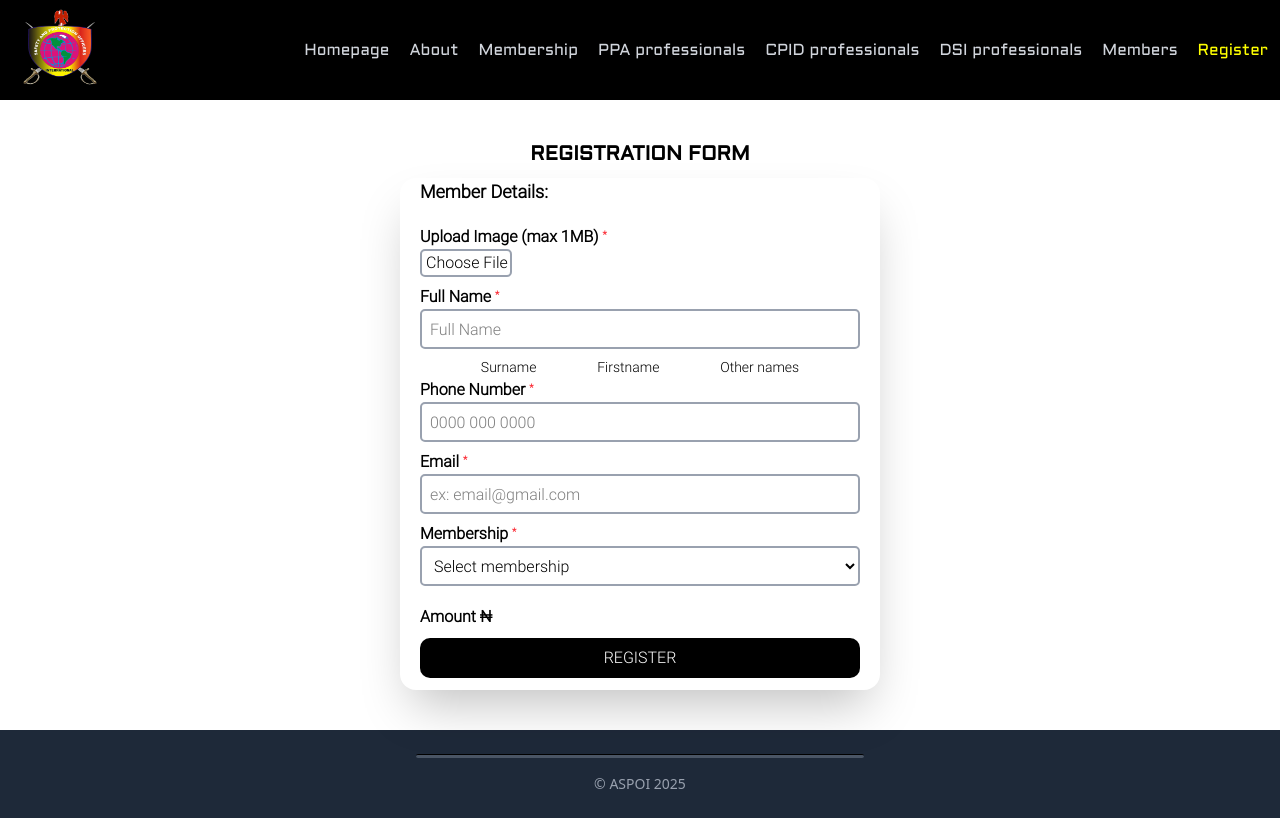
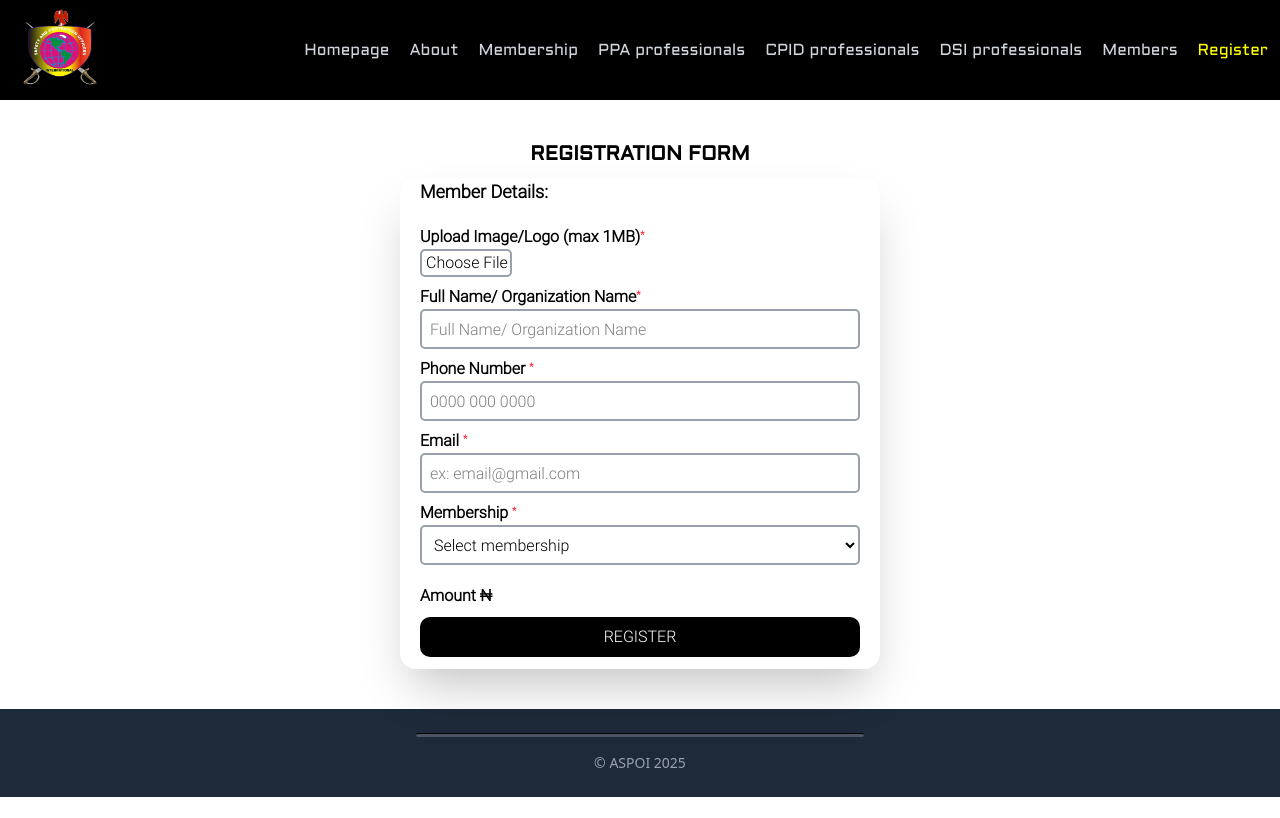
Before and after one commit to GideonDeon/aspoi, a React (Vite) app: page /register in a window 1280 px wide. Built offline with nearby package versions, Linux system fonts and the light colour scheme.

Commit message:
pre-prod update

```diff
--- a/src/PagesComponents/DSIBody.jsx
+++ b/src/PagesComponents/DSIBody.jsx
@@ -66,7 +66,7 @@ function Search() {
 
   return (
     <div>
-      <label className="flex items-center ml-3 border-2 rounded-2xl w-fit h-10 px-3 mb-4 bg-white text-black">
+      <label className="flex items-center ml-3 border-2 rounded-lg w-fit h-10 px-3 mb-4 bg-white text-black">
         <input
           type="text"
           placeholder="Search by name..."
@@ -80,7 +80,7 @@ function Search() {
         />
       </label>
 
-      <div className="h-120 overflow-y-scroll no-scrollbar mb-7 sm:h-120 md:grid grid-cols-2">
+      <div className="h-120 overflow-y-scroll no-scrollbar mb-7 sm:h-120 md:grid grid-cols-2 border-b-4 border-black rounded-lg">
         {filtered.map((Officers) => (
           <div
             key={Officers.id}
--- a/src/PagesComponents/DSIheader.jsx
+++ b/src/PagesComponents/DSIheader.jsx
@@ -3,7 +3,7 @@ function Header() {
     <div className=" relative bg-[url(/images/bodyguard.png)] bg-no-repeat bg-cover bg-right min-h-[40vh] md:min-h-[70vh] sm:bg-position-[0%_20%] pb-10">
       <div className="absolute inset-0 bg-linear-to-b from-black via-black/40 to-transparent"></div>
       <div className="pt-10">
-        <h1 className="text-3xl md:text-6xl text-center font-extrabold text-white tracking-wider leading-tight drop-shadow-[0_3px_10px_rgba(0,0,0,0.5)]">
+        <h1 className="text-3xl md:text-6xl mt-10 md:mt-20 text-center font-extrabold text-white tracking-wider leading-tight drop-shadow-[0_3px_10px_rgba(0,0,0,0.5)]">
           INTERNATIONAL CERTIFIED
           <br className="hidden md:block" />
           <span className="text-yellow-400"> DSI PROFESSIONALS</span>
--- a/src/pages/Members.jsx
+++ b/src/pages/Members.jsx
@@ -88,8 +88,8 @@ function Members() {
       >
         <div className="absolute inset-0 bg-linear-to-b from-black/80 via-black/60 to-transparent"></div>
         <div className="relative z-3 text-center max-w-3xl mx-auto px-6 py-20">
-          <h1 className="text-5xl md:text-6xl font-extrabold text-white mb-6 tracking-wide">
-            Registered Members
+          <h1 className="text-5xl md:text-6xl font-extrabold text-white mb-6 tracking-wide uppercase">
+            Registered <span className="text-yellow-400">Members</span>
           </h1>
         </div>
       </section>
@@ -135,7 +135,7 @@ function Members() {
                   </h3>
 
                   <span
-                    className={`inline-block mt-3 px-4 py-1 rounded-full font-semibold ${getMembershipColor(
+                    className={`inline-block mt-3 px-4 py-1 rounded-full font-semibold lg:text-[12px] ${getMembershipColor(
                       member.membership
                     )}`}
                   >
--- a/src/pages/Membership.jsx
+++ b/src/pages/Membership.jsx
@@ -5,7 +5,7 @@ import { NavLink } from "react-router-dom";
 const membershipCards = [
   {
     title: "FIELD OPERATIONAL MEMBERSHIP",
-    price: "#37,500",
+    price: "₦ 37,500",
     period: "Annually",
     desc: "FIELD OPERATION MEMBERSHIP (SPOI AND SPON OFFICERS). This is for active full-uniformed men and women who are members and officers of Safety and Protection Officers International operating in different countries.",
     note: "Your payment receipt is required to verify your account before confirmation!!!",
@@ -20,7 +20,7 @@ const membershipCards = [
   },
   {
     title: "PHILANTHROPIC MEMBERS",
-    price: "#225,000",
+    price: "₦ 225,000",
     period: "Annually",
     desc: "PHILANTHROPIC MEMBERSHIP is for well-meaning and devoted members of the public who sponsor safety and protection initiatives. Philanthropic members may or may not wear ASPOI uniform.",
     note: "Your payment receipt is required to verify your payment before your account is confirmed!!!",
@@ -35,7 +35,7 @@ const membershipCards = [
   },
   {
     title: "PROFESSIONAL MEMBERSHIP INDIVIDUAL",
-    price: "#180,000",
+    price: "₦ 180,000",
     period: "Annually",
     desc: "PROFESSIONAL SERVICE PRACTITIONERS MEMBERSHIP is for serving or retired military, paramilitary, and private security personnel ready to support justice and safety initiatives. May or may not wear ASPOI uniform.",
     note: "Your payment receipt is required to verify your payment before your account is confirmed!!!",
@@ -50,7 +50,7 @@ const membershipCards = [
   },
   {
     title: "CORPORATE MEMBERSHIP",
-    price: "#700,000",
+    price: "₦ 750,000",
     period: "Annually",
     desc: "CORPORATE MEMBERSHIP is for organizations partnering with ASPOI to ensure safety, protection, and justice globally.",
     note: "Your payment receipt is required to verify your payment before your account is confirmed!!!",
--- a/src/pages/PPAprofessionals.jsx
+++ b/src/pages/PPAprofessionals.jsx
@@ -49,7 +49,7 @@ function PPAprofessionals() {
         <div className="relative w-full max-w-5xl flex flex-col items-center">
           <div className="relative w-full flex items-center justify-center">
             <button
-              className="absolute left-2 md:left-0 bg-black bg-opacity-30 hover:bg-opacity-60 text-white p-3 md:p-5 rounded-full z-10 shadow-md transition-all cursor-pointer"
+              className="absolute left-2 md:left-0 bg-black/50 hover:bg-black bg-opacity-30 hover:bg-opacity-60 text-white p-3 md:p-5 rounded-full z-10 shadow-md transition-all cursor-pointer"
               onClick={prevImage}
             >
               &#10094;
@@ -65,7 +65,7 @@ function PPAprofessionals() {
             </div>
 
             <button
-              className="absolute right-2 md:right-0 bg-black bg-opacity-30 hover:bg-opacity-60 text-white p-3 md:p-5 rounded-full z-10 shadow-md transition-all cursor-pointer"
+              className="absolute right-2 md:right-0 bg-black/50 hover:bg-black bg-opacity-30 hover:bg-opacity-60 text-white p-3 md:p-5 rounded-full z-10 shadow-md transition-all cursor-pointer"
               onClick={nextImage}
             >
               &#10095;
--- a/src/pages/Register.jsx
+++ b/src/pages/Register.jsx
@@ -4,7 +4,7 @@ import React, { useState } from "react";
 import { useForm } from "react-hook-form";
 
 const membershipOptions = {
-  fieldOperationalMembership: 1000,
+  fieldOperationalMembership: 37500,
   philantropicMembership: 225000,
   professionalMembershipIndividual: 180000,
   corporateMembership: 750000,
@@ -43,10 +43,9 @@ function RegisterPage() {
   };
 
   const camelToTitleCase = (str) => {
-    // Add space before capital letters and convert to title case
     return str
-      .replace(/([A-Z])/g, " $1") // Add space before capital letters
-      .trim() // Remove leading space
+      .replace(/([A-Z])/g, " $1")
+      .trim()
       .split(" ")
       .map((word) => word.charAt(0).toUpperCase() + word.slice(1).toLowerCase())
       .join(" ");
@@ -133,7 +132,7 @@ function RegisterPage() {
         <h3 className="font-bold mb-5 mt-2 text-[18px]">Member Details:</h3>
         <div>
           <label className="font-bold font-roboto">
-            Upload Image (max 1MB){" "}
+            Upload Image/Logo (max 1MB)
             <span className="text-red-500 text-[10px] -translate-y-1 inline-block">
               *
             </span>
@@ -155,7 +154,7 @@ function RegisterPage() {
         </div>
         <div>
           <label className="font-bold font-roboto">
-            Full Name{" "}
+            Full Name/ Organization Name
             <span className="text-red-500 text-[10px] -translate-y-1 inline-block">
               *
             </span>
@@ -165,15 +164,10 @@ function RegisterPage() {
             type="text"
             {...register("fullname", { required: "This field is required!" })}
             onChange={handleFullNameChange}
-            placeholder="Full Name"
+            placeholder="Full Name/ Organization Name"
             className="border-2 border-gray-400 mb-2 rounded-[5px] w-full h-10 p-2"
           />
           <br />
-          <div className="flex w-full justify-evenly text-[14px]">
-            <span className="">Surname</span>
-            <span className="">Firstname</span>
-            <span className="">Other names</span>
-          </div>
 
           {errors.fullname && (
             <p className="error text-white text-[10px] bg-red-500 rounded-[5px] w-fit p-1">
```
